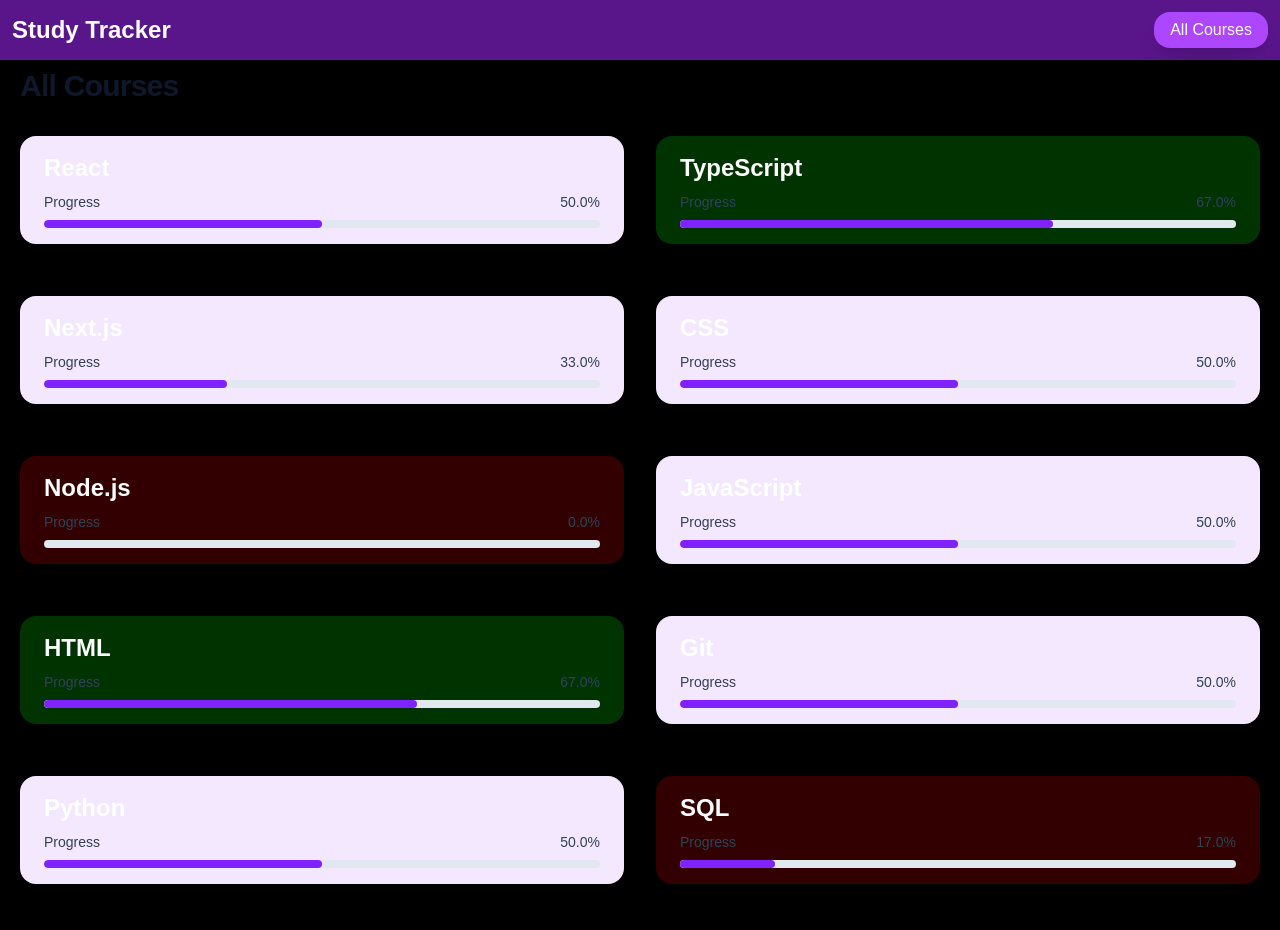
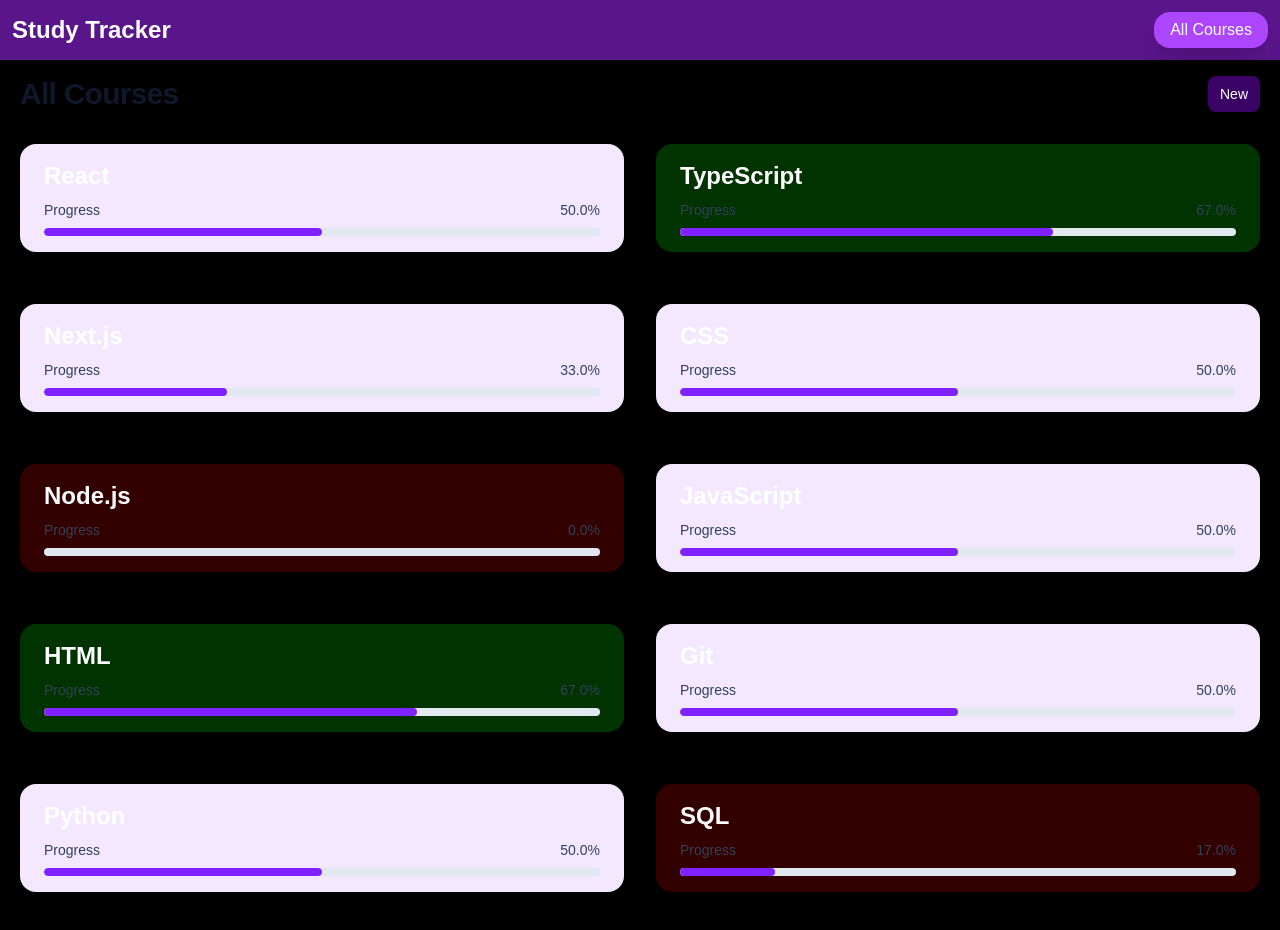
Before and after one commit to Okara008/study-tracker, a Next.js app: page /courselist in a window 1280 px wide. Shown: the top 930 px of the page. Built offline with nearby package versions, Linux system fonts and the light colour scheme.

Commit message:
Made modifications

```diff
--- a/app/courselist/page.tsx
+++ b/app/courselist/page.tsx
@@ -15,8 +15,13 @@
     }
 
 	return (
-		<main className='p-5 pt-0'>
-			<h2 className='mb-8 text-3xl font-black tracking-tight text-slate-900'>All Courses</h2>
+		<main className='p-5 pt-0 mb-10'>
+			<div className='flex justify-between items-center mb-8 mt-2'>
+				<h2 className='text-3xl font-black tracking-tight text-slate-900'>All Courses</h2>
+				<Link className='bg-purple-950 px-3 py-2 rounded-lg text-sm text-white hover:bg-purple-800 hover:cursor-pointer hover:shadow-2xl hover:shadow-purple-950 active:bg-purple-600 active:scale-110' href='/courselist/add-course'>
+					New
+				</Link>
+			</div>
 
 			<div className='grid grid-cols-1 md:grid-cols-2 gap-8 '>
 				{data.map((course: Courses) => (
--- a/app/page.tsx
+++ b/app/page.tsx
@@ -4,6 +4,7 @@
 
     const response = await fetch("http://localhost:3000/api/courses")
     const data = await response.json()
+
 	type Courses = {
         id: number;
         name: string;
```
